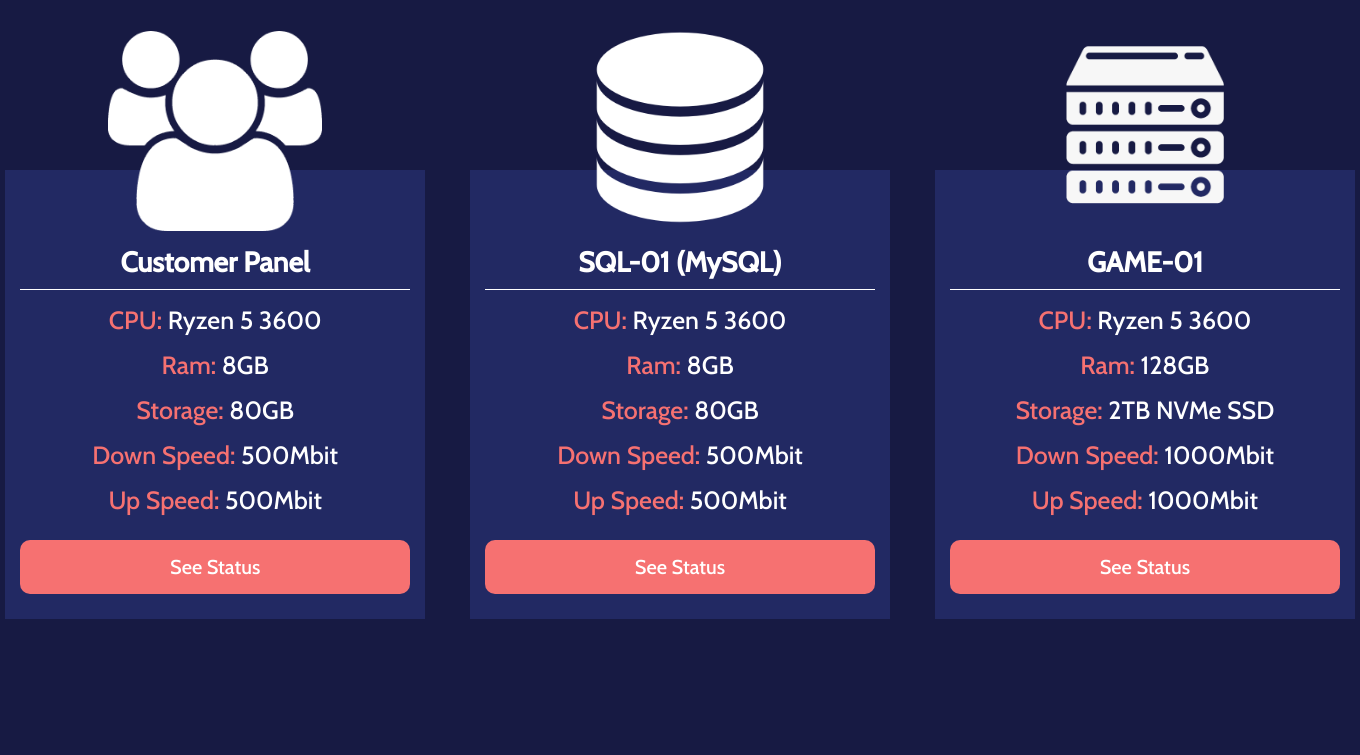
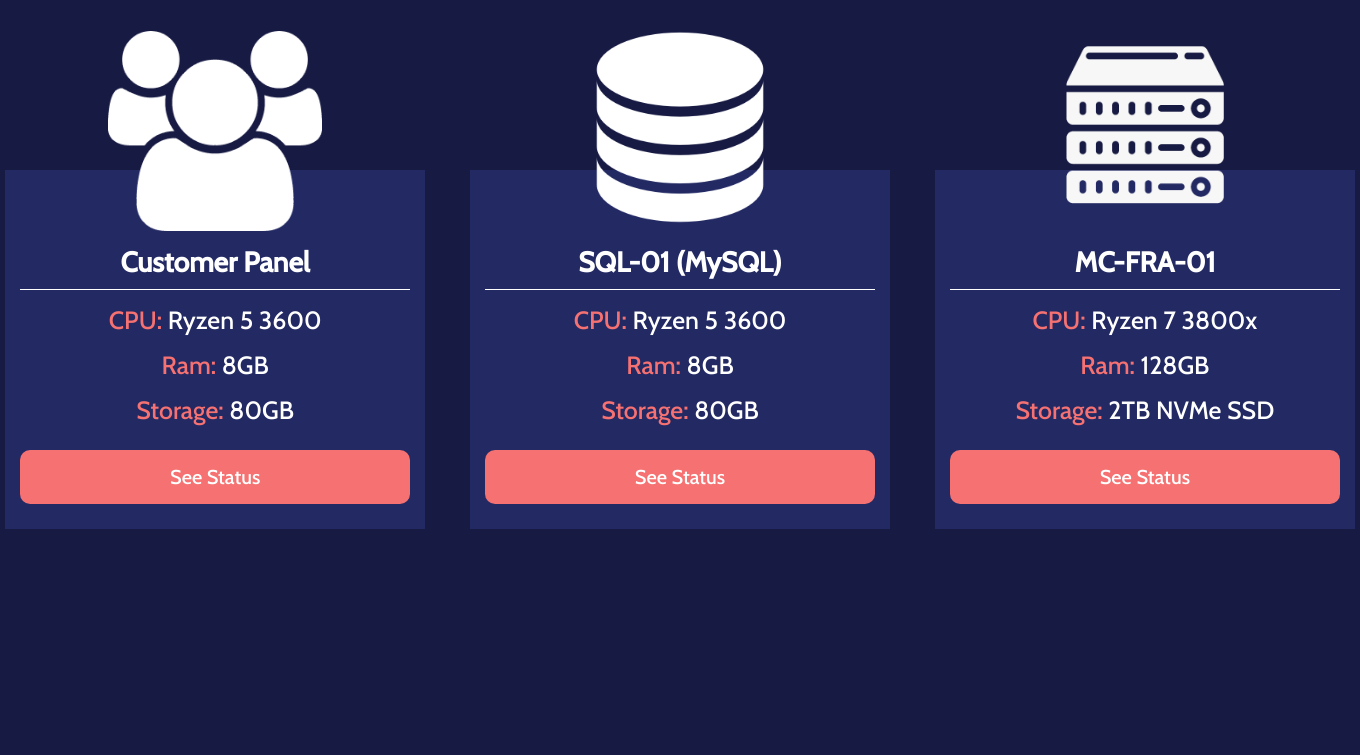
Before and after one commit to u200bpl/hosting, a PHP site: page /personal/serverspecs.php in a window 1360 px wide. Shown: the part 1019-1774 px from the top of the page. Run offline with PHP 8.4, Linux system fonts and the light colour scheme; some libraries are stand-ins or nearby versions.

Commit message:
Another update

```diff
--- a/discord.php
+++ b/discord.php
@@ -40,7 +40,7 @@
                                         <p><span>Storage: </span><?php echo $product['storage']; ?> MB</p>
                                         <p><span>MySQL: </span>Free MySQL</p>
 
-                                        <a href="<?php echo $product['purchare_link']; ?>" class="btn5">Purchase</a>
+                                        <a href="<?php echo $product['purchare_link']; ?>" class="btn5"><?php echo $product['button_txt']; ?></a>
                                     </div>
                                 </div>
                             <?php } ?>
--- a/fivem.php
+++ b/fivem.php
@@ -37,11 +37,11 @@
                                         <h5><?php echo $product['name']; ?> | <span>€<?php echo $product['price']; ?></span></h5>
 
                                         <p><span>Ram: </span><?php echo $product['ram']; ?> MB</p>
-                                        <p><span>Cores: </span><?php echo $product['cores']; ?>%</p>
+                                        <p><span>Cores: </span><?php echo $product['cores']; ?></p>
                                         <p><span>Storage: </span><?php echo $product['storage']; ?> MB</p>
                                         <p><span>MySQL: </span>Free MySQL</p>
 
-                                        <a href="<?php echo $product['purchare_link']; ?>" class="btn5">Purchase</a>
+                                        <a href="<?php echo $product['purchare_link']; ?>" class="btn5"><?php echo $product['button_txt']; ?></a>
                                     </div>
                                 </div>
                             <?php } ?>
--- a/header.php
+++ b/header.php
@@ -32,7 +32,7 @@
                                             </div>
                                             <div class="<?php if(isset($fivem)){echo "nav-active";} ?> cat-game-info">
                                                 <a href="<?php echo $base_url; ?>/fivem.php">Fivem</a>
-                                                <p>Fivem Servers</p>
+                                                <p>COMING SOON</p>
                                             </div>
                                         </div>
                                     </a>
@@ -51,7 +51,7 @@
                                             </div>
                                             <div class="<?php if(isset($discord)){echo "nav-active";} ?> cat-game-info">
                                                 <a href="<?php echo $base_url; ?>/discord.php">Discord Bot</a>
-                                                <p>Discord Bot</p>
+                                                <p>COMING SOON</p>
                                             </div>
                                         </div>
                                     </a>
--- a/minecraft.php
+++ b/minecraft.php
@@ -42,7 +42,7 @@
                                         <p><span>Storage: </span><?php echo $product['storage']; ?> MB</p>
                                         <p><span>MySQL: </span>Free MySQL</p>
 
-                                        <a href="<?php echo $product['purchare_link']; ?>" class="btn5">Purchase</a>
+                                        <a href="<?php echo $product['purchare_link']; ?>" class="btn5"><?php echo $product['button_txt']; ?></a>
                                     </div>
                                 </div>
                             <?php } ?>
--- a/serverspecs.php
+++ b/serverspecs.php
@@ -31,8 +31,6 @@
                                 <p><span>CPU: </span>Ryzen 5 3600</p>
                                 <p><span>Ram: </span>8GB</p>
                                 <p><span>Storage: </span>80GB</p>
-                                <p><span>Down Speed: </span>500Mbit</p>
-                                <p><span>Up Speed: </span>500Mbit</p>
 
                                 <a href="" class="btn5">See Status</a>
                             </div>
@@ -46,8 +44,6 @@
                                 <p><span>CPU: </span>Ryzen 5 3600</p>
                                 <p><span>Ram: </span>8GB</p>
                                 <p><span>Storage: </span>80GB</p>
-                                <p><span>Down Speed: </span>500Mbit</p>
-                                <p><span>Up Speed: </span>500Mbit</p>
 
                                 <a href="" class="btn5">See Status</a>
                             </div>
@@ -57,12 +53,10 @@
                             <img src="<?php echo $base_url; ?>/img/serverspecs/node.png" alt="">
 
                             <div class="plan-banner-box">
-                            <h5>GAME-01</h5>
-                                <p><span>CPU: </span>Ryzen 5 3600</p>
+                            <h5>MC-FRA-01</h5>
+                                <p><span>CPU: </span>Ryzen 7 3800x</p>
                                 <p><span>Ram: </span>128GB</p>
                                 <p><span>Storage: </span>2TB NVMe SSD</p>
-                                <p><span>Down Speed: </span>1000Mbit</p>
-                                <p><span>Up Speed: </span>1000Mbit</p>
 
                                 <a href="" class="btn5">See Status</a>
                             </div>
```
Also changed, not shown: index.php (+4 -4 lines), dashboard/index.php (indentation only).
